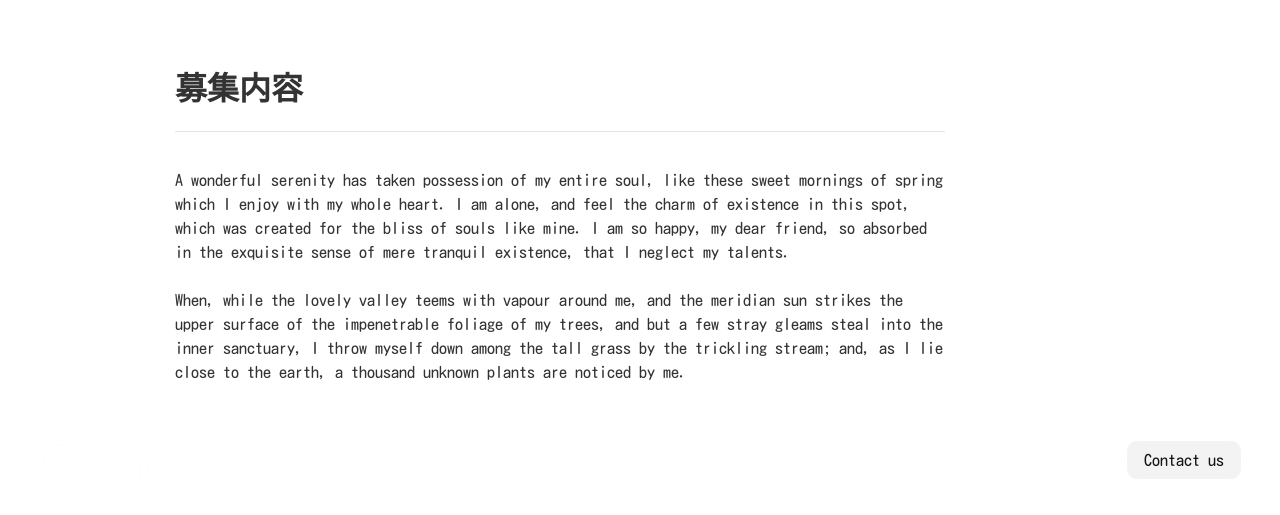
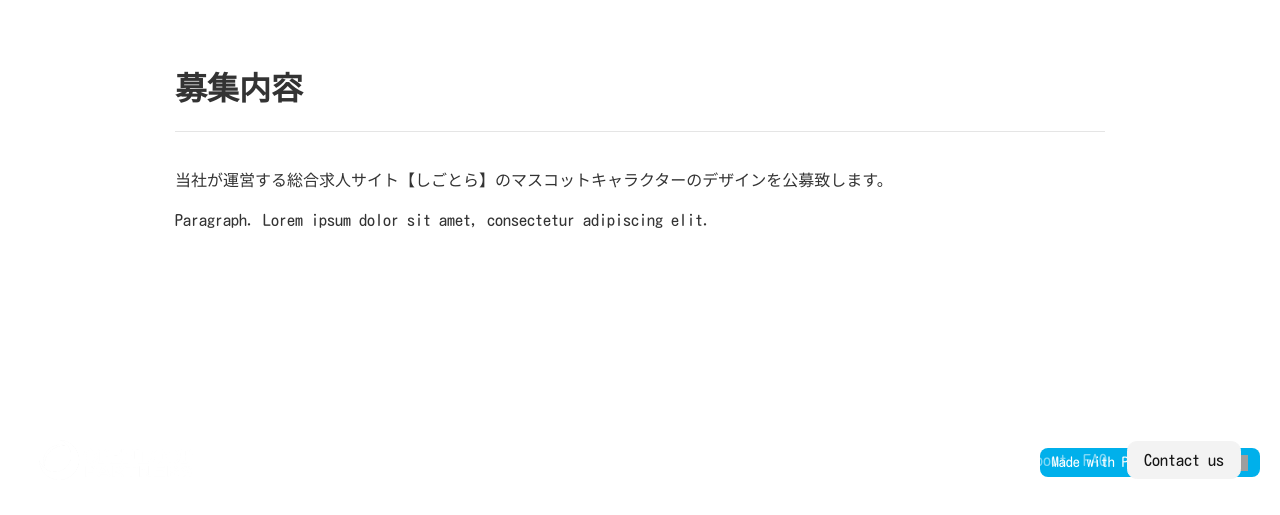
Before and after one commit to nak-244/character, a plain HTML site: page docs/index.html in a window 1280 px wide. Shown: the part 303-818 px from the top of the page. Drawn offline with nearby package versions, Linux system fonts and the light colour scheme; grey boxes are pictures that could not be loaded.

Commit message:
Update index.html

```diff
--- a/docs/index.html
+++ b/docs/index.html
@@ -49,10 +49,15 @@
   <div class="py-5">
     <div class="container">
       <div class="row">
-        <div class="col-md-10">
+        <div class="col-12 col-sm-12 col-md-12 col-lg-12">
           <h2>募集内容</h2>
           <hr class="mb-4">
-          <p>A wonderful serenity has taken possession of my entire soul, like these sweet mornings of spring which I enjoy with my whole heart. I am alone, and feel the charm of existence in this spot, which was created for the bliss of souls like mine. I am so happy, my dear friend, so absorbed in the exquisite sense of mere tranquil existence, that I neglect my talents.&nbsp; <br> <br>When, while the lovely valley teems with vapour around me, and the meridian sun strikes the upper surface of the impenetrable foliage of my trees, and but a few stray gleams steal into the inner sanctuary, I throw myself down among the tall grass by the trickling stream; and, as I lie close to the earth, a thousand unknown plants are noticed by me.</p>
+          <p>当社が運営する総合求人サイト【しごとら】のマスコットキャラクターのデザインを公募致します。</p>
+        </div>
+      </div>
+      <div class="row">
+        <div class="col-md-12">
+          <p class="">Paragraph. Lorem ipsum dolor sit amet, consectetur adipiscing elit.</p>
         </div>
       </div>
     </div>
@@ -63,7 +68,7 @@
   <script src="https://stackpath.bootstrapcdn.com/bootstrap/4.1.3/js/bootstrap.min.js" integrity="sha384-ChfqqxuZUCnJSK3+MXmPNIyE6ZbWh2IMqE241rYiqJxyMiZ6OW/JmZQ5stwEULTy" crossorigin="anonymous"></script>
   <!-- Script: Smooth scrolling between anchors in the same page -->
   <script src="js/smooth-scroll.js"></script>
-
+  <pingendo onclick="window.open('https://pingendo.com/', '_blank')" style="cursor:pointer;position: fixed;bottom: 20px;right:20px;padding:4px;background-color: #00b0eb;border-radius: 8px; width:220px;display:flex;flex-direction:row;align-items:center;justify-content:center;font-size:14px;color:white">Made with Pingendo Free&nbsp;&nbsp;<img src="https://pingendo.com/site-assets/Pingendo_logo_big.png" class="d-block" alt="Pingendo logo" height="16"></pingendo>
 </body>
 
 </html>
```
